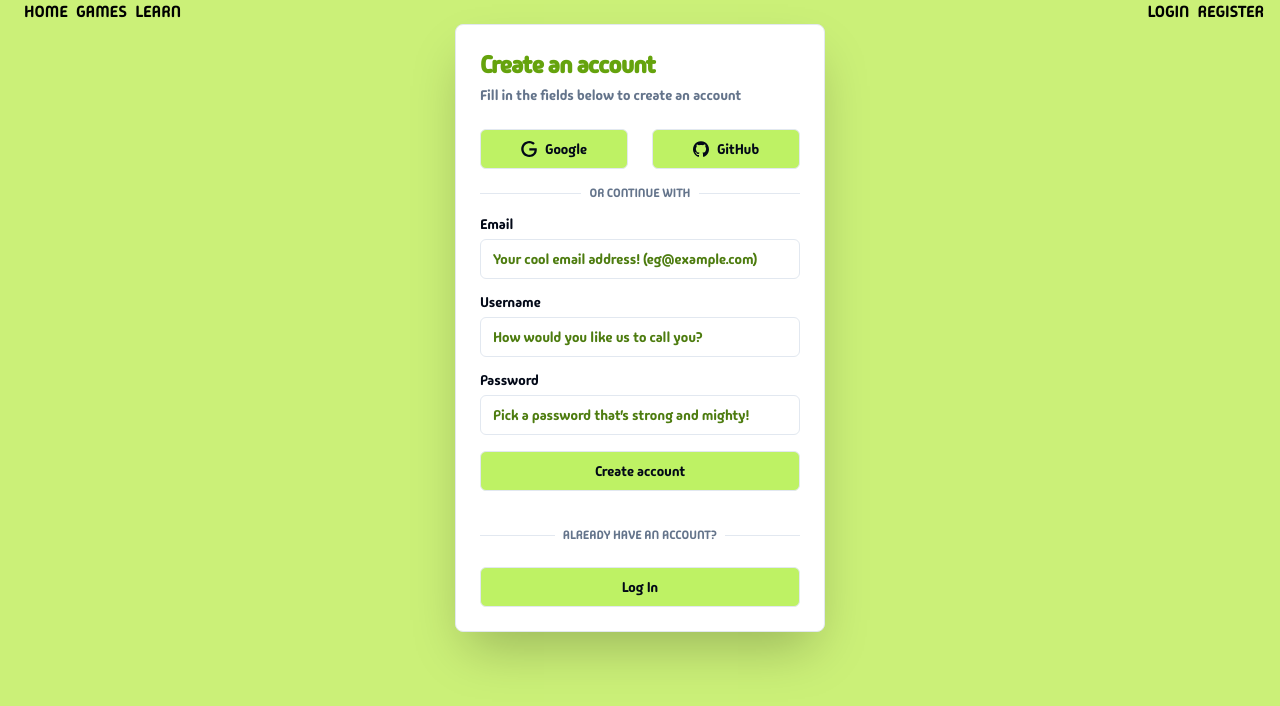
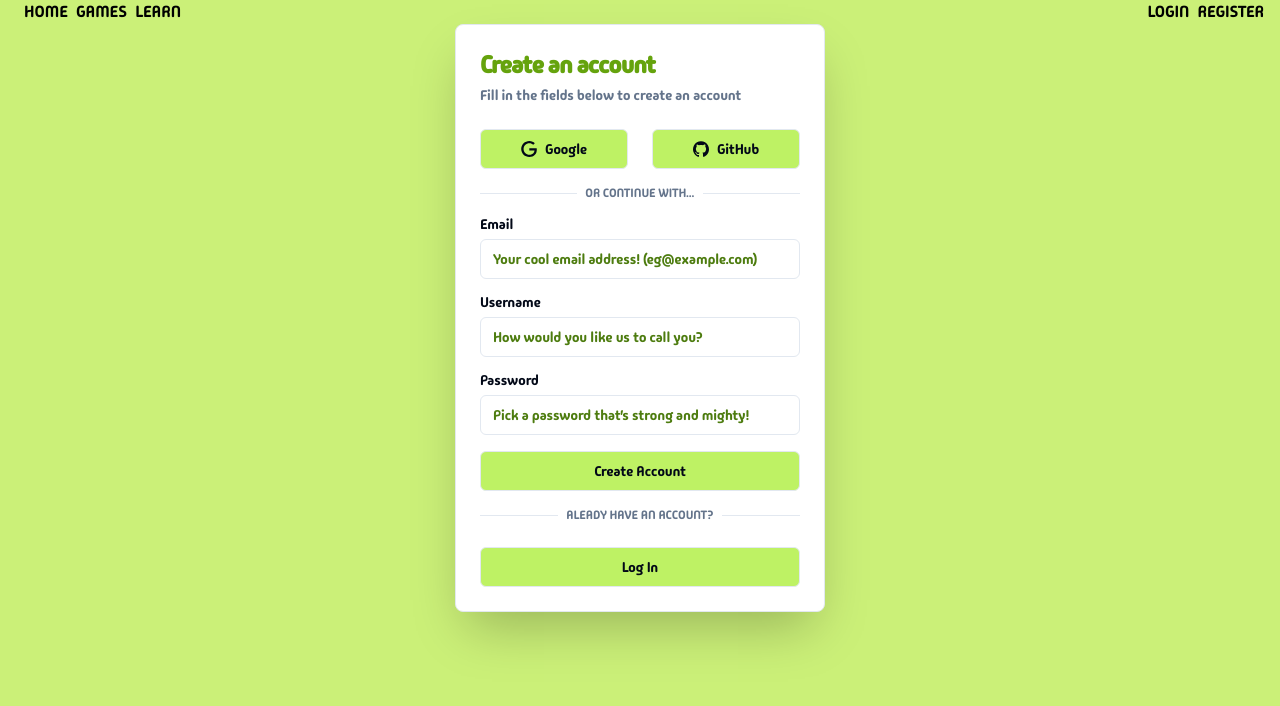
Before and after one commit to msionut28/webVenture-quest, a Next.js app: page /register in a window 1280 px wide. Shown: the top 706 px of the page. Built offline with nearby package versions, Linux system fonts and the light colour scheme; no server answers.

Commit message:
divided register page into reusable components

```diff
--- a/app/register/page.tsx
+++ b/app/register/page.tsx
@@ -1,24 +1,18 @@
 "use client";
 
 // Importing necessary dependencies from Next.js and other libraries
-import Link from "next/link";
 import { z } from "zod";
-import { signIn } from "next-auth/react";
 import { zodResolver } from "@hookform/resolvers/zod";
 import { useForm } from "react-hook-form";
 import { userRegister } from "@/lib/schemas/userRegister";
-import { Button } from "@/components/ui/button";
-import {
-  Card,
-  CardContent,
-  CardDescription,
-  CardFooter,
-  CardHeader,
-  CardTitle,
-} from "@/components/ui/card";
+import { Card, CardContent } from "@/components/ui/card";
 import { Label } from "@/components/ui/label";
 import { Input } from "@/components/ui/input";
-import { Icons } from "@/components/ui/icons";
+import Divider from "@/components/Divider/Divider";
+import CustomCardHeader from "@/components/CustomCardHeader/CustomCardHeader";
+import CustomCardFooter from "@/components/CustomCardFooter/CustomCardFooter";
+import CustomSubmitButton from "@/components/CustomSubmitButton/CustomSubmitButton";
+import SocialLoginButtons from "@/components/SocialLoginButtons/SocialLoginButtons";
 
 // Register component for user registration
 const Register = () => {
@@ -45,43 +39,13 @@ const Register = () => {
     <div className="flex items-center justify-center m-auto">
       <div className="flex items-center justify-center w-6/12 gap-0">
         <Card className="shadow-2xl">
-          <CardHeader className="space-y-1">
-            <CardTitle className="text-2xl">Create an account</CardTitle>
-            <CardDescription>
-              Fill in the fields below to create an account
-            </CardDescription>
-          </CardHeader>
+          <CustomCardHeader
+            title={"Create an account"}
+            description={"Fill in the fields below to create an account"}
+          />
           <CardContent className="grid gap-4">
-            {/* Social login buttons */}
-            <div className="grid grid-cols-2 gap-6">
-              <Button
-                className="bg-lime-300"
-                variant="outline"
-                onClick={() => signIn("google")}
-              >
-                <Icons.google className="mr-2 h-4 w-4" />
-                Google
-              </Button>
-              <Button
-                className="bg-lime-300"
-                variant="outline"
-                onClick={() => signIn("github")}
-              >
-                <Icons.gitHub className="mr-2 h-4 w-4" />
-                GitHub
-              </Button>
-            </div>
-            {/* Divider and text */}
-            <div className="relative">
-              <div className="absolute inset-0 flex items-center">
-                <span className="w-full border-t" />
-              </div>
-              <div className="relative flex justify-center text-xs uppercase">
-                <span className="bg-background px-2 text-muted-foreground">
-                  Or Continue With
-                </span>
-              </div>
-            </div>
+            <SocialLoginButtons />
+            <Divider text={"Or continue with..."} />
             {/* Form fields for email, username, and password */}
             <div className="grid gap-2">
               <Label htmlFor="email">Email</Label>
@@ -125,35 +89,13 @@ const Register = () => {
                 </span>
               )}
             </div>
-            {/* Submit button */}
-            <Button
-              className="w-full bg-lime-300"
-              type="submit"
-              onClick={handleSubmit(onSubmit)}
-              variant="outline"
-            >
-              Create account
-            </Button>
-            {/* Divider and text */}
-            <div className="relative mt-5">
-              <div className="absolute inset-0 flex items-center">
-                <span className="w-full border-t" />
-              </div>
-              <div className="relative flex justify-center text-xs uppercase">
-                <span className="bg-background px-2 text-muted-foreground">
-                  Already have an account?
-                </span>
-              </div>
-            </div>
+            <CustomSubmitButton
+              text={"Create Account"}
+              function={handleSubmit(onSubmit)}
+            />
+            <Divider text={"Aleady have an account?"} />
           </CardContent>
-          {/* Footer with login link */}
-          <CardFooter className="flex flex-col">
-            <Link href="/login">
-              <Button className="w-80 bg-lime-300" variant="outline">
-                Log In
-              </Button>
-            </Link>
-          </CardFooter>
+          <CustomCardFooter href={"/login"} text={"Log In"} />
         </Card>
       </div>
     </div>
--- a/components/Button/Button.tsx
+++ /dev/null
@@ -1,7 +0,0 @@
-const Button = ({text}: { text: string }) => {
-    return(
-        <button className="bg-slate-700">{text}</button>
-    )
-}
-
-export default Button
--- /dev/null
+++ b/components/CustomCardFooter/CustomCardFooter.tsx
@@ -0,0 +1,17 @@
+import { CardFooter } from "@/components/ui/card"
+import { Button } from "@/components/ui/button"
+import Link from "next/link"
+
+const CustomCardFooter = (props: {href: string, text: string}) => {
+    return (
+        <CardFooter className="flex flex-col">
+        <Link href={props.href}>
+          <Button className="w-80 bg-lime-300" variant="outline">
+            {props.text}
+          </Button>
+        </Link>
+      </CardFooter>
+    )
+}
+
+export default CustomCardFooter
--- /dev/null
+++ b/components/CustomCardHeader/CustomCardHeader.tsx
@@ -0,0 +1,14 @@
+import { CardHeader, CardTitle, CardDescription } from "@/components/ui/card"
+
+const CustomCardHeader = (props: {title: string, description: string }) => {
+    return (
+        <CardHeader className="space-y-1">
+        <CardTitle className="text-2xl">{props.title}</CardTitle>
+        <CardDescription>
+          {props.description}
+        </CardDescription>
+      </CardHeader>
+    )
+}
+
+export default CustomCardHeader
--- /dev/null
+++ b/components/CustomSubmitButton/CustomSubmitButton.tsx
@@ -0,0 +1,16 @@
+import { Button } from "@/components/ui/button"
+
+const CustomSubmitButton = (props: { text: string, function: any }) => {
+    return(
+        <Button
+        className="w-full bg-lime-300"
+        type="submit"
+        onClick={props.function}
+        variant="outline"
+      >
+        {props.text}
+      </Button>
+    )
+}
+
+export default CustomSubmitButton
--- /dev/null
+++ b/components/Divider/Divider.tsx
@@ -0,0 +1,16 @@
+const Divider = (props: { text: string }) => {
+  return (
+    <div className="relative">
+      <div className="absolute inset-0 flex items-center">
+        <span className="w-full border-t" />
+      </div>
+      <div className="relative flex justify-center text-xs uppercase">
+        <span className="bg-background px-2 text-muted-foreground">
+          {props.text}
+        </span>
+      </div>
+    </div>
+  );
+};
+
+export default Divider;
--- /dev/null
+++ b/components/SocialLoginButtons/SocialLoginButtons.tsx
@@ -0,0 +1,28 @@
+import { signIn } from "next-auth/react";
+import { Icons } from "@/components/ui/icons";
+import { Button } from "@/components/ui/button";
+
+const SocialLoginButtons = () => {
+  return (
+    <div className="grid grid-cols-2 gap-6">
+      <Button
+        className="bg-lime-300"
+        variant="outline"
+        onClick={() => signIn("google")}
+      >
+        <Icons.google className="mr-2 h-4 w-4" />
+        Google
+      </Button>
+      <Button
+        className="bg-lime-300"
+        variant="outline"
+        onClick={() => signIn("github")}
+      >
+        <Icons.gitHub className="mr-2 h-4 w-4" />
+        GitHub
+      </Button>
+    </div>
+  );
+};
+
+export default SocialLoginButtons;
```
